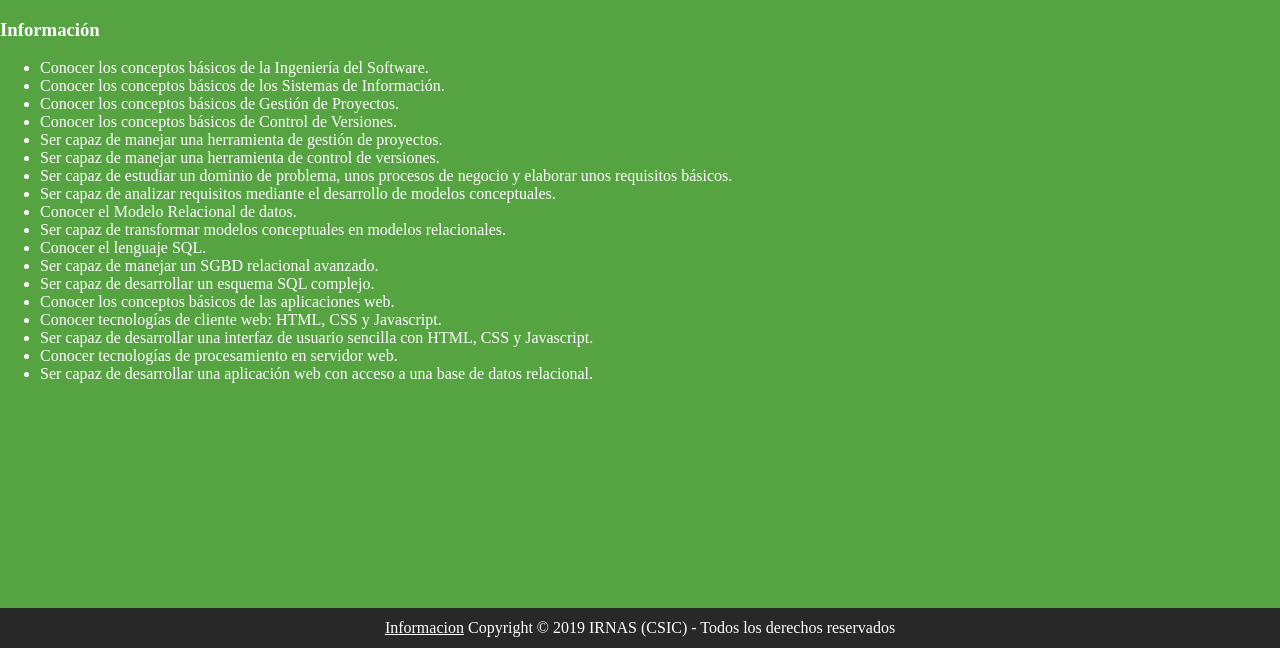
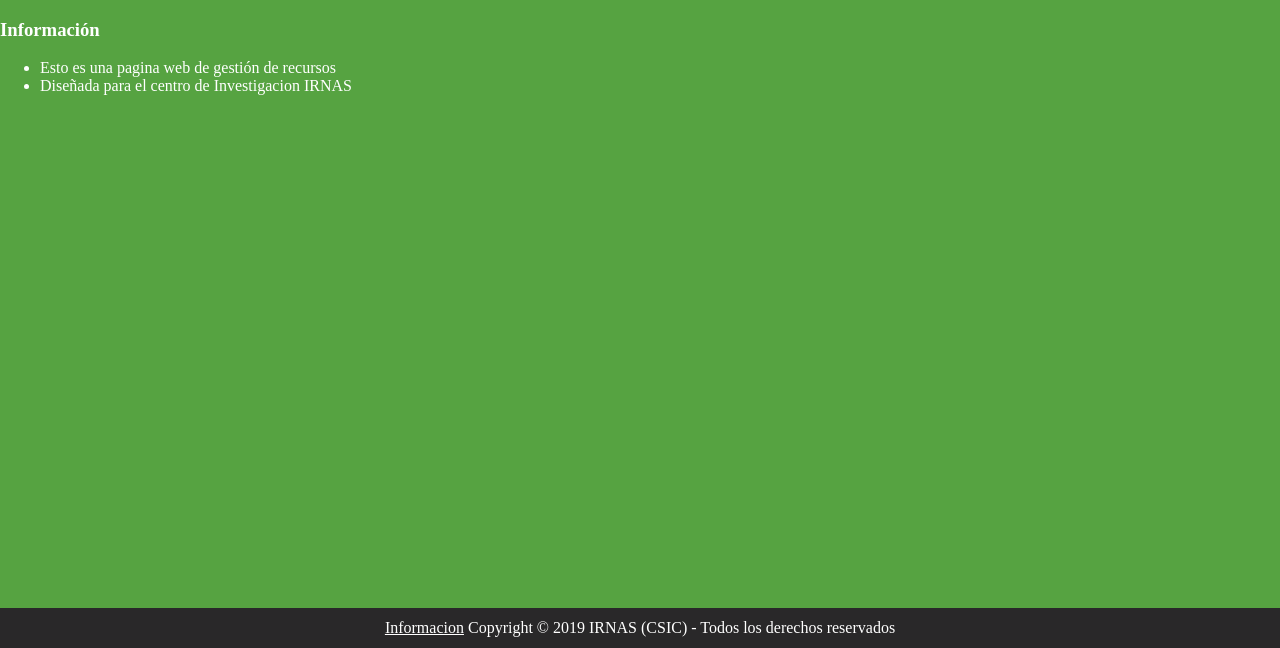
Before and after one commit to Angel-Caballero/Proyecto-IRNAS-2, a PHP site: page /XE/about.php in a window 1280 px wide. Shown: the part 152-800 px from the top of the page. Run offline with PHP 8.4, Linux system fonts and the light colour scheme.

Commit message:
Cambio en el about(pendiente de ser completado)

```diff
--- a/Proyecto IRNAS 2/about.php
+++ b/Proyecto IRNAS 2/about.php
@@ -10,7 +10,7 @@ session_start()
   <meta name="viewport" content="width=device-width, initial-scale=1.0">
   <link rel="stylesheet" type="text/css" href="css/general.css" />
   <link rel="icon" href="images/icono.png"/>
-  <title>Gestión de biblioteca: Libros</title>
+  <title>Gestión de Almacén: Recursos</title>
 </head>
 
 <body>
@@ -22,24 +22,8 @@ session_start()
 <h3>Información</h2>
 
 <ul>
-<li>Conocer los conceptos básicos de la Ingeniería del Software.</li>
-<li>Conocer los conceptos básicos de los Sistemas de Información.</li>
-<li>Conocer los conceptos básicos de Gestión de Proyectos.</li>
-<li>Conocer los conceptos básicos de Control de Versiones.</li>
-<li>Ser capaz de manejar una herramienta de gestión de proyectos.</li>
-<li>Ser capaz de manejar una herramienta de control de versiones.</li>
-<li>Ser capaz de estudiar un dominio de problema, unos procesos de negocio y elaborar unos requisitos básicos.</li>
-<li>Ser capaz de analizar requisitos mediante el desarrollo de modelos conceptuales.</li>
-<li>Conocer el Modelo Relacional de datos.</li>
-<li>Ser capaz de transformar modelos conceptuales en modelos relacionales.</li>
-<li>Conocer el lenguaje SQL.</li>
-<li>Ser capaz de manejar un SGBD relacional avanzado.</li>
-<li>Ser capaz de desarrollar un esquema SQL complejo.</li>
-<li>Conocer los conceptos básicos de las aplicaciones web.</li>
-<li>Conocer tecnologías de cliente web: HTML, CSS y Javascript.</li>
-<li>Ser capaz de desarrollar una interfaz de usuario sencilla con HTML, CSS y Javascript.</li>
-<li>Conocer tecnologías de procesamiento en servidor web.</li>
-<li>Ser capaz de desarrollar una aplicación web con acceso a una base de datos relacional.</li>
+<li>Esto es una pagina web de gestión de recursos</li>
+<li>Diseñada para el centro de Investigacion IRNAS</li>
 </ul>
 
 
```
